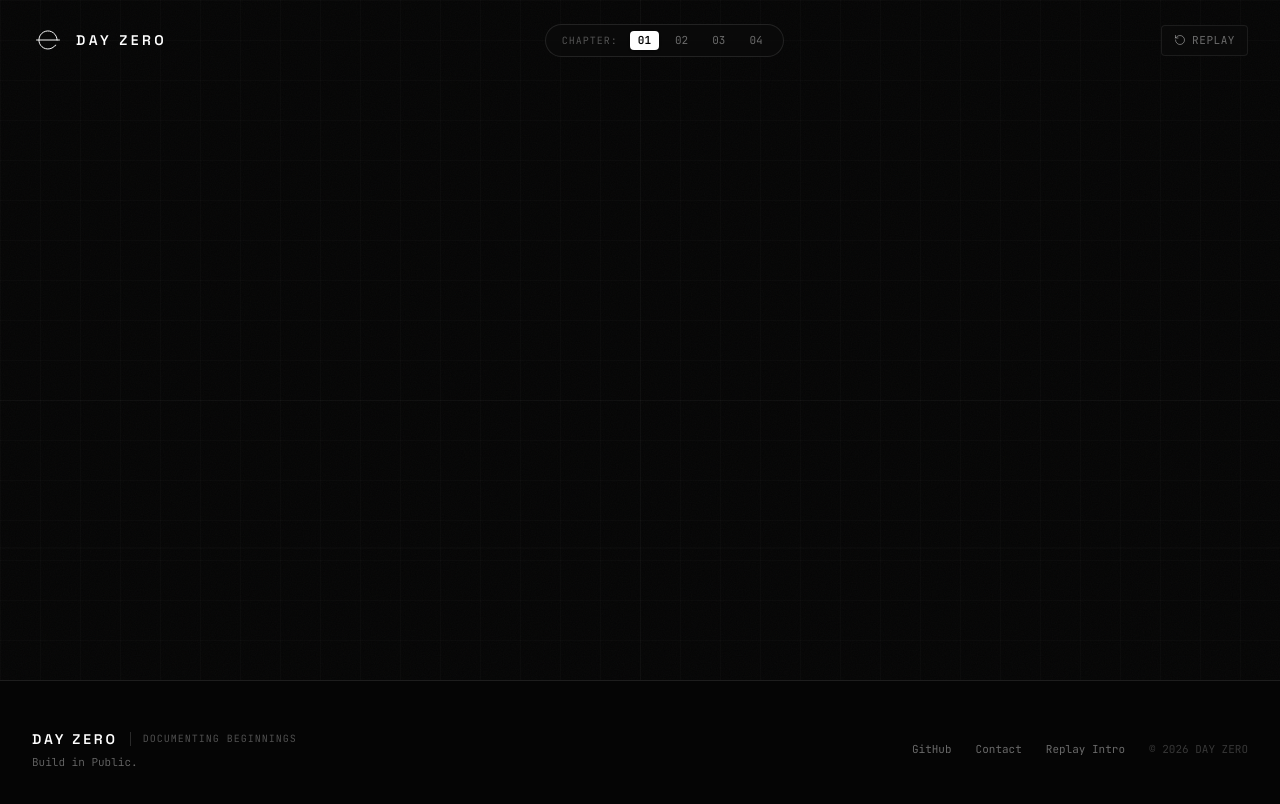
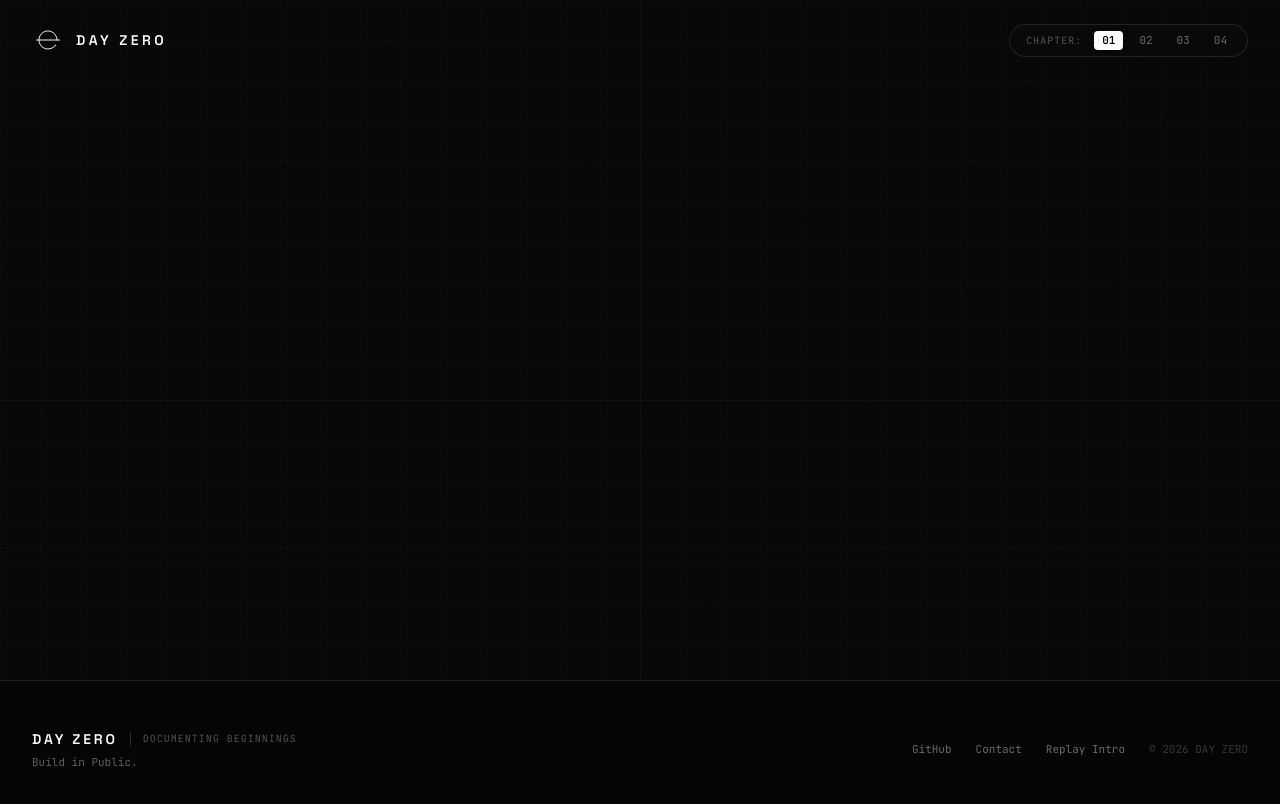
Before and after one commit to akshayjohn4518-wq/HDZ, a React (Vite) app: page / in a window 1280 px wide. Shown: the top 804 px of the page. Built offline with nearby package versions, Linux system fonts and the light colour scheme.

Commit message:
Remove replay button from top navbar

```diff
--- a/src/App.jsx
+++ b/src/App.jsx
@@ -52,7 +52,7 @@
       )}
 
       {/* Fixed Sticky Header Navigation */}
-      {!showIntro && <Navigation onReplayIntro={handleReplayIntro} />}
+      {!showIntro && <Navigation />}
 
       {/* Main Content Area: Intentionally Empty Canvas */}
       <main className="relative z-10 flex-1 min-h-[85vh]" />
--- a/src/components/layout/Navigation.jsx
+++ b/src/components/layout/Navigation.jsx
@@ -1,7 +1,6 @@
 import React, { useState, useEffect } from 'react';
-import { RotateCcw } from 'lucide-react';
 
-export default function Navigation({ onReplayIntro }) {
+export default function Navigation() {
   const [scrolled, setScrolled] = useState(false);
   const [activeChapter] = useState('01');
 
@@ -26,11 +25,7 @@
     >
       <div className="max-w-7xl mx-auto px-4 sm:px-6 md:px-8 flex items-center justify-between gap-2">
         {/* DAY ZERO Logo */}
-        <button
-          onClick={onReplayIntro}
-          className="flex items-center gap-2 sm:gap-3 group text-left focus:outline-none shrink-0"
-          title="Replay Intro Animation"
-        >
+        <div className="flex items-center gap-2 sm:gap-3 group text-left shrink-0 select-none">
           <div className="w-7 h-7 sm:w-8 sm:h-8 relative flex items-center justify-center">
             <svg viewBox="0 0 600 600" className="w-7 h-7 sm:w-8 sm:h-8 overflow-visible">
               <g>
@@ -44,11 +39,11 @@
           </div>
 
           <div className="flex flex-col">
-            <span className="font-display text-xs sm:text-sm tracking-[0.2em] sm:tracking-[0.25em] font-semibold text-white uppercase group-hover:text-white/80 transition-colors whitespace-nowrap">
+            <span className="font-display text-xs sm:text-sm tracking-[0.2em] sm:tracking-[0.25em] font-semibold text-white uppercase whitespace-nowrap">
               DAY ZERO
             </span>
           </div>
-        </button>
+        </div>
 
         {/* Film Chapter Selector (01 to 04) */}
         <nav className="flex items-center gap-1 sm:gap-2 bg-[#0B0B0B]/90 px-2.5 sm:px-3 py-1 sm:py-1.5 rounded-full border border-white/10 text-xs font-mono">
@@ -73,16 +68,6 @@
             );
           })}
         </nav>
-
-        {/* Minimal Intro Replay Utility */}
-        <button
-          onClick={onReplayIntro}
-          className="flex items-center gap-1 sm:gap-1.5 px-2.5 sm:px-3 py-1 sm:py-1.5 text-[10px] sm:text-[11px] font-mono text-white/40 hover:text-white border border-white/10 hover:border-white/25 rounded-sm transition-all glass-panel uppercase tracking-wider shrink-0"
-          title="Replay Opening Sequence"
-        >
-          <RotateCcw className="w-3 h-3" />
-          <span className="hidden sm:inline">REPLAY</span>
-        </button>
       </div>
     </header>
   );
```
